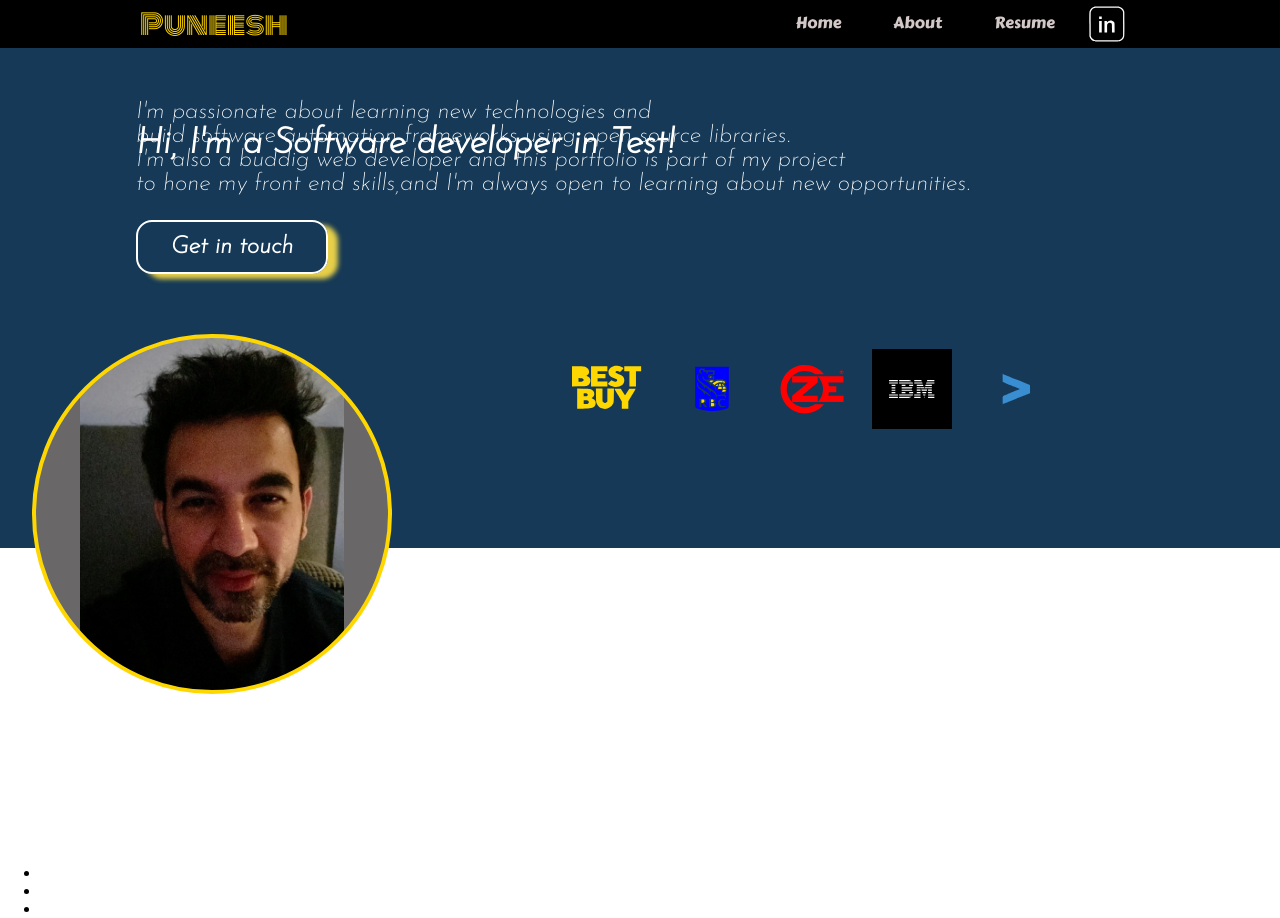
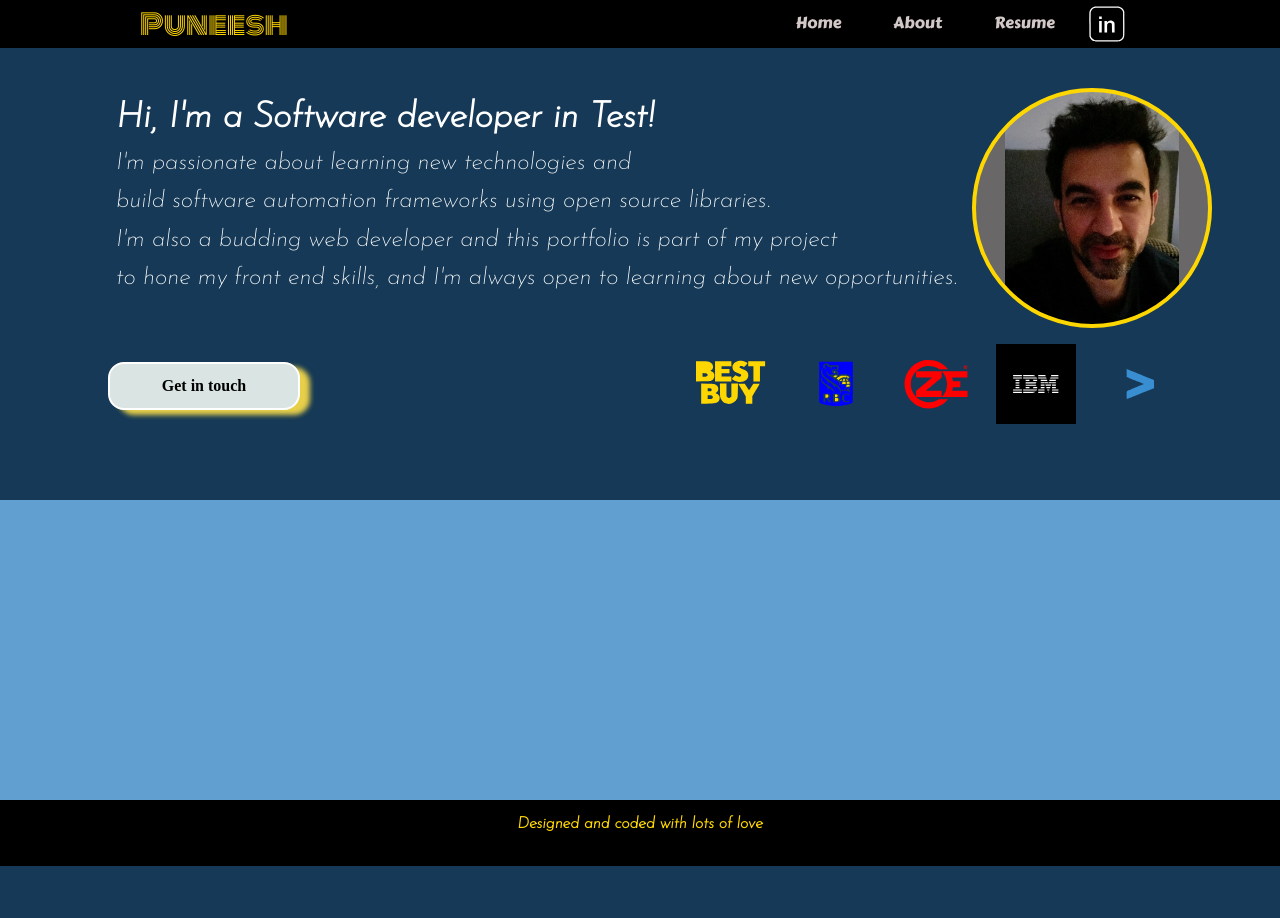
Before and after one commit to punesing01/portfolio, a PHP site: page / in a window 1280 px wide. After the commit the page ends 866 px from the top, so only its background shows below. Run offline with PHP 8.4, Linux system fonts and the light colour scheme.

Commit message:
fixed positioning and corrected styling, added footer

```diff
--- a/index.html
+++ b/index.html
@@ -67,15 +67,20 @@ c0 493 -2 519 -48 608 -29 57 -112 129 -177 153 -98 37 -212 48 -302 30z"/>
     <main class="body_main">
         <section class="body_main__intro">
             <div class="main_intro__content">
+                <div class="main_intro__container">
                     <h1 class="main_intro__header">
                         Hi, I'm a Software developer in Test!
                     </h1>
                     <p>I'm passionate about learning new technologies and <br/> build software automation frameworks using open source libraries.<br/>
-                    I'm also a buddig web developer and this portfolio is part of my project<br/> to hone my front end skills,and I'm always open to learning about new opportunities.
+                        I'm also a budding web developer and this portfolio is part of my project<br/> to hone my front end skills, and I'm always open to learning about new opportunities.
                     </p>
+                </div>
+                <div class="main_intro__selfie_container">
+                    <div class="main_intro__selfie"></div>
+                </div>
+            </div>
+            <div class="main_intro_secondary">
                 <div class="main_intro__button">Get in touch</div>
-            </div>
-            <div class="main_intro__selfie"></div>
                 <ul class="work_companies__list">
                     <li class="work_companies__listitem">
                         <a class="work_companies__dimension work_companies__bby" href="https://www.bestbuy.ca/en-ca">
@@ -361,24 +366,18 @@ fill="#000000" stroke="none">
                         </a>
                     </li>
                 </ul>
+            </div>
         </section>
 
-        <section>
+        <section class="section_about_me__intro">
 
         </section>
 
-        <section>
-
-        </section>
     </main>
-    <footer>
-        <nav>
-            <ul>
-                <li></li>
-                <li></li>
-                <li></li>
-            </ul>
-        </nav>
+    <footer class="common_footer">
+            <div>
+                Designed and coded with lots of love
+            </div>>
     </footer>
 </body>
 </html>
--- a/main.css
+++ b/main.css
@@ -15,10 +15,11 @@ body{
 
 .main-header{
     background: black;
-    position: relative;
+    position: fixed;
     width: 100%;
     top: 0;
     left: 0;
+    z-index: 100;
 }
 
 .main-header > div{
@@ -103,24 +104,43 @@ body{
 }
 
 .main_intro__content{
-    display: inline-block;
+    /*display: inline-block;*/
     font-family: 'Josefin Sans', sans-serif;
-    padding: 28px;
+    /*padding: 28px;*/
     color: white;
     margin-left: 108px;
     font-size: x-large;
     vertical-align: middle;
+    position: relative;
+    top:48px;
+    padding: 32px 0;
+    /*display: inline-block;*/
+    /*width: 100%;*/
+}
+
+.main_intro__container {
+    display: inline-block;
+    vertical-align: middle;
+    height: 240px;
+    text-align: left;
+    padding: 8px 0;
+}
+.main_intro__selfie_container{
+    display: inline-block;
+    vertical-align: middle;
+    padding: 8px 0;
 }
 
 .main_intro__selfie{
-    display: inline-block;
+    /*display: inline-block;*/
     border:4px solid gold;
     border-radius: 50%;
-    width: 360px;
-    height: 360px;
-    margin: 32px;
+    width: 240px;
+    height: 240px;
+    /*margin: 32px;*/
+    margin: 0;
     vertical-align: middle;
-    position: relative;
+    /*position: relative;*/
     background: url("images/selfie.JPG");
     background-size: contain;
     background-repeat: no-repeat;
@@ -130,12 +150,20 @@ body{
 
 .main_intro__header{
    vertical-align: middle;
-    position: fixed;
-    top:96px;
+   margin:0;
+   /*position: relative;
+   top:36px;*/
+   padding: 4px 8px;
 }
 
 .main_intro__content p{
-    position: relative;
+    /*position: relative;
+    top:48px;*/
+    margin: 0;
+    text-align: left;
+    padding: 4px 8px;
+    line-height: 1.6;
+    /*display: inline-block;*/
 }
 
 .main_intro__button{
@@ -146,6 +174,11 @@ body{
     border-radius: 16px;
     font-weight: bolder;
     box-shadow: 10px 5px 5px rgb(231, 207, 73);
+    /*position: relative;
+    top:120px;*/
+    display: inline-block;
+    vertical-align: middle;
+    background: rgb(218, 228, 226);
 }
 
 .main_intro__button:hover,
@@ -155,11 +188,21 @@ body{
     box-shadow: 10px 5px 5px rgb(209, 90, 100);
 }
 
+.main_intro_secondary{
+    margin-left: 108px;
+
+}
+
 .work_companies__list{
-    display: inline-block;
+    /*display: inline-block;
     position: relative;
     left:96px;
-    bottom:80px;
+    bottom:80px;*/
+    display: inline-block;
+    vertical-align: middle;
+    width: calc(100% - 292px);
+    text-align: right;
+    padding: 0;
 }
 
 .work_companies__listitem{
@@ -197,3 +240,23 @@ body{
 .work_companies__accenture svg g{
     fill: rgb(57, 141, 209);
 }
+
+.section_about_me__intro{
+    width: 100%;
+    /*height: 424px;*/
+    height: calc(100% - 480px);
+    background-color: #629fd1;
+}
+
+.common_footer{
+    background-color: black;
+}
+
+.common_footer > div{
+    color: gold;
+    font-family: 'Josefin Sans', sans-serif;
+    text-align: center;
+    padding: 16px;
+    font-weight: bold;
+    font-size: medium;
+}
```
Lines whose indentation alone changed are shown as unchanged.
